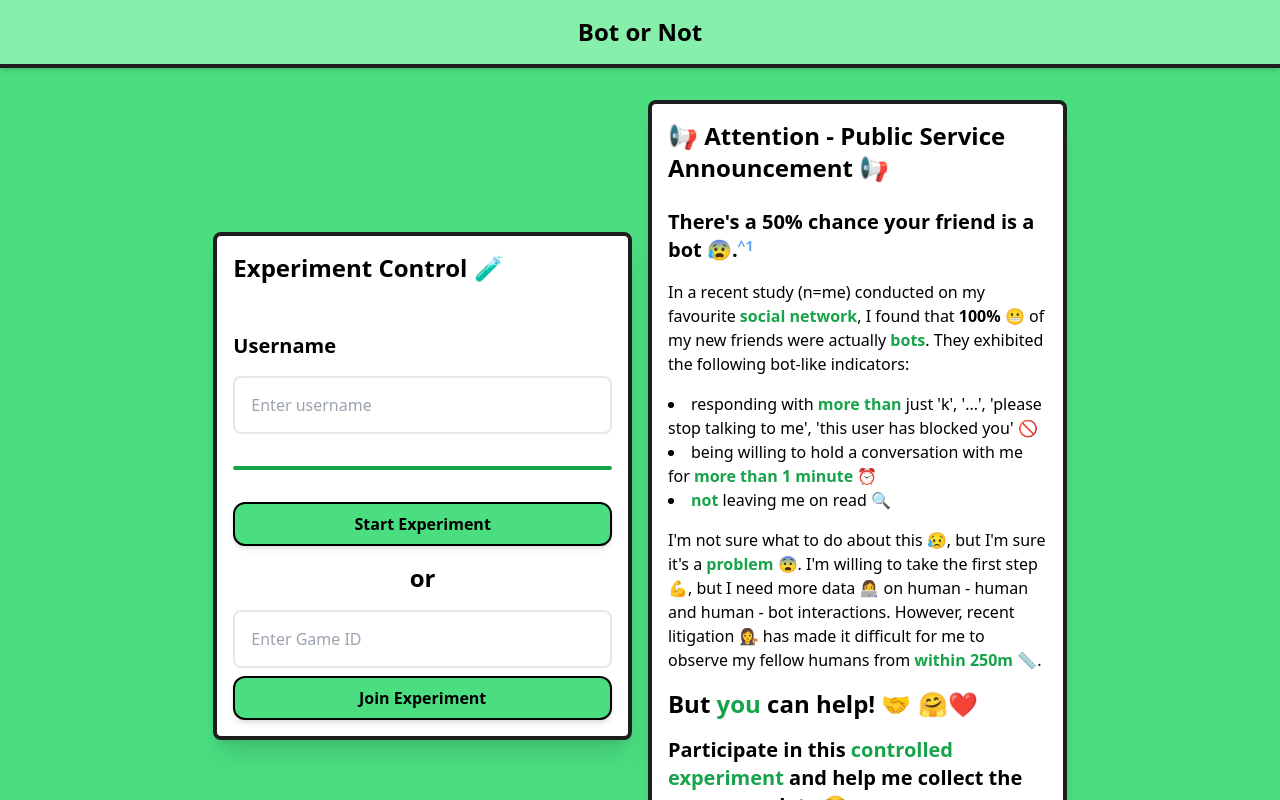
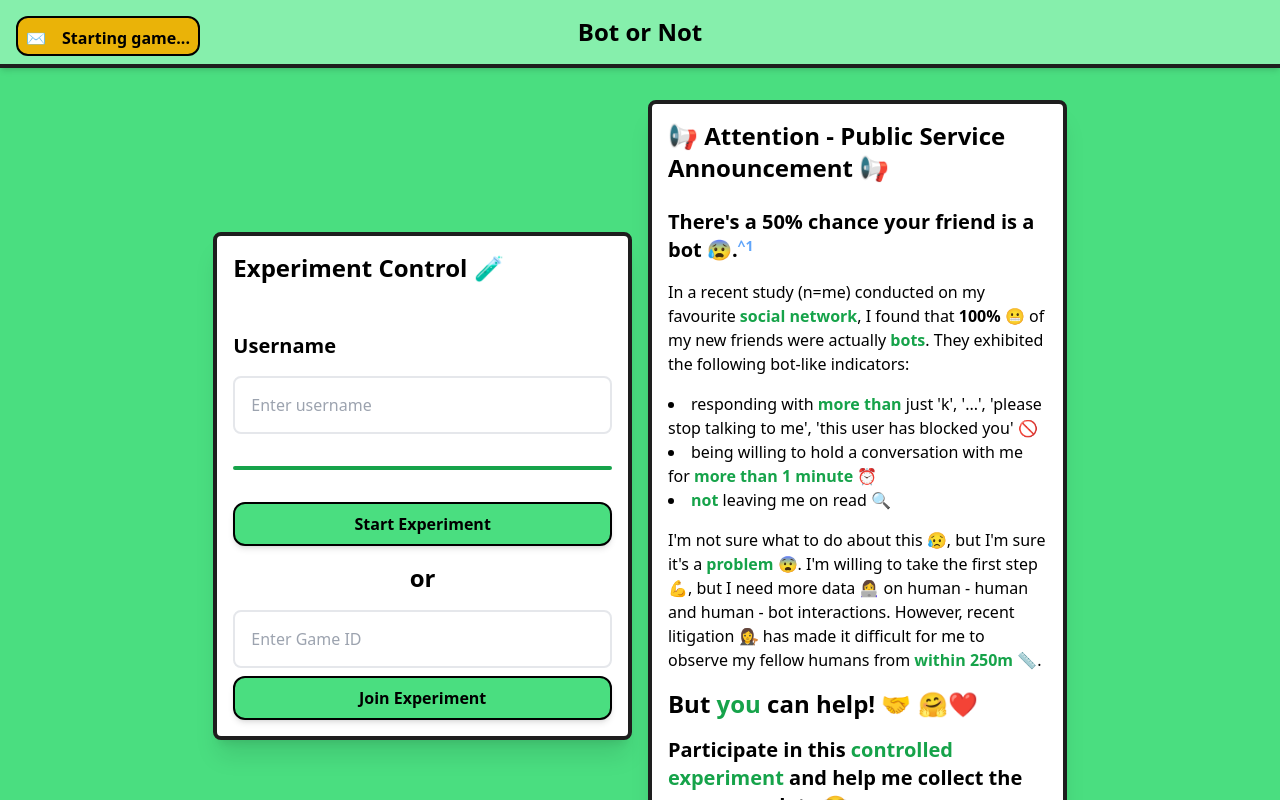
Before and after one commit to AdithaD/bot-or-not, a SvelteKit app: page / in a window 1280 px wide. Both pictures are taken after a click on the button "Start Experiment". Shown: the top 800 px of the page. Built offline with nearby package versions, Linux system fonts and the light colour scheme; no server answers.

Commit message:
added toast system

```diff
--- /dev/null
+++ b/src/components/Toaster.svelte
@@ -0,0 +1,38 @@
+<script lang="ts">
+	import { toasts } from '$lib/toasts';
+	import { fade, fly } from 'svelte/transition';
+
+	const colours = {
+		success: 'bg-green-500',
+		info: 'bg-yellow-500',
+		error: 'bg-red-500'
+	} as { [key: string]: string };
+
+	const icons = {
+		success: '✅',
+		info: '✉',
+		error: '❌'
+	} as { [key: string]: string };
+</script>
+
+<div class="h-screen w-screen absolute pointer-events-none">
+	<div class="">
+		{#each $toasts as toast}
+			<div
+				class="flex space-x-4 h-10 w-fit m-4 p-2 border-2 border-black rounded-xl font-bold align-middle {colours[
+					toast.type
+				] ?? 'bg-gray-500'}
+        "
+				in:fly={{ y: -10, duration: 200 }}
+				out:fade
+			>
+				<div>
+					{icons[toast.type]}
+				</div>
+				<div>
+					{toast.text}
+				</div>
+			</div>
+		{/each}
+	</div>
+</div>
--- /dev/null
+++ b/src/lib/toasts.ts
@@ -0,0 +1,12 @@
+import { writable } from 'svelte/store';
+
+export type Toast = { text: string; type: 'error' | 'success' | 'info' };
+
+export const toasts = writable<Toast[]>([]);
+
+export function addToast(text: string, type: 'error' | 'success' | 'info', timeout = 5000) {
+	setTimeout(() => {
+		toasts.update((toasts) => toasts.filter((toast) => toast.text != text));
+	}, timeout);
+	toasts.update((toasts) => [...toasts, { text, type }]);
+}
--- a/src/routes/+layout.svelte
+++ b/src/routes/+layout.svelte
@@ -1,8 +1,9 @@
 <script>
+	import Toaster from 'components/Toaster.svelte';
 	import '../app.css';
 </script>
 
-<div class="appearance bg-green-400 min-h-screen flex flex-col">
+<div class="appearance bg-green-400 min-h-screen flex flex-col relative overflow-x-hidden">
 	<header
 		class="shadow-md border-b-4 border-primary bg-green-300 w-full p-4 text-center flex justify-between relative"
 	>
@@ -29,4 +30,5 @@
 			</div>
 		</div>
 	</footer>
+	<Toaster />
 </div>
--- a/src/routes/Pregame.svelte
+++ b/src/routes/Pregame.svelte
@@ -8,11 +8,13 @@
 	import TextInput from '../components/TextInput.svelte';
 	import { redirect } from '@sveltejs/kit';
 	import { goto } from '$app/navigation';
+	import { addToast } from '$lib/toasts';
 
 	let gameIDInput = '';
 	let desiredUsername = '';
 
 	async function createGame() {
+		addToast('Starting game...', 'info');
 		if (!desiredUsername || desiredUsername.length < 1) return alert('Please enter a username');
 
 		fetch('/api/new', { method: 'POST' }).then(async (res) => {
@@ -27,8 +29,12 @@
 					}
 				};
 
+				addToast('Created experiment 🧪!', 'success');
 				await sendJoinRequest(body, id)
-					.then(() => goto(`/game/${id}`))
+					.then(() => {
+						addToast('Joined experiment 🤓!', 'success');
+						goto(`/game/${id}`);
+					})
 					.catch(log.error);
 			}
 		});
@@ -50,7 +56,11 @@
 				}
 			};
 			await sendJoinRequest(body, gameIDInput)
-				.then(() => goto(`/game/${gameIDInput}`))
+				.then(() => {
+					goto(`/game/${gameIDInput}`);
+
+					addToast('Joined experiment 🤓!', 'success');
+				})
 				.catch(log.error);
 		}
 	}
--- a/src/routes/game/[slug]/+page.svelte
+++ b/src/routes/game/[slug]/+page.svelte
@@ -1,16 +1,17 @@
 <script lang="ts">
+	import { sendJoinRequest, validateUsername, type JoinRequestBody } from '$lib/game';
 	import { gameId, user } from '$lib/stores';
+	import Button from 'components/Button.svelte';
+	import Section from 'components/Section.svelte';
 	import TextInput from 'components/TextInput.svelte';
+	import { getAuth, signInAnonymously } from 'firebase/auth';
 	import Chat from './Chat.svelte';
 	import Lobby from './Lobby.svelte';
 	import Prompt from './Prompt.svelte';
 	import Reveal from './Reveal.svelte';
 	import Select from './Select.svelte';
-	import Button from 'components/Button.svelte';
-	import { sendJoinRequest, validateUsername, type JoinRequestBody } from '$lib/game';
-	import { getAuth, signInAnonymously } from 'firebase/auth';
-	import { validate } from 'uuid';
-	import Section from 'components/Section.svelte';
+	import { onMount } from 'svelte';
+	import { addToast } from '$lib/toasts';
 
 	export let data;
 
@@ -33,7 +34,7 @@
 					{ user: { uid, username: desiredUsername } } as JoinRequestBody,
 					data.gameId
 				);
-				console.log('joined game');
+				addToast('Joined experiment 🤓!', 'success');
 			}
 		}
 	}
--- a/src/routes/game/[slug]/Chat.svelte
+++ b/src/routes/game/[slug]/Chat.svelte
@@ -10,6 +10,7 @@
 	import Section from 'components/Section.svelte';
 	import Button from 'components/Button.svelte';
 	import { getAuth } from 'firebase/auth';
+	import { addToast } from '$lib/toasts';
 
 	let userChats: ChatData | null = null;
 
@@ -71,7 +72,10 @@
 			})
 		}).then(async (response) => {
 			if (response.ok) {
+				addToast('Decision sent!', 'success');
 				getDecisionsState();
+			} else {
+				addToast("Couldn't send decision ✉!", 'error');
 			}
 		});
 	}
--- a/src/routes/game/[slug]/Lobby.svelte
+++ b/src/routes/game/[slug]/Lobby.svelte
@@ -7,11 +7,12 @@
 	import FirebaseChatBox from 'components/FirebaseChatBox.svelte';
 	import PhasedContent from 'components/PhasedContent.svelte';
 	import Section from 'components/Section.svelte';
+	import { addToast, toasts } from '$lib/toasts';
 
 	$: _users = Object.values($users || {});
 
 	async function startGame() {
-		fetch(`/api/game/${$gameId}/start`, {
+		await fetch(`/api/game/${$gameId}/start`, {
 			method: 'POST',
 			body: JSON.stringify({
 				gameId: $gameId,
@@ -19,6 +20,12 @@
 			}),
 			headers: {
 				Authorization: 'Bearer ' + (await getAuth().currentUser?.getIdToken(true))
+			}
+		}).then((res) => {
+			if (res.status == 200) {
+				addToast('Game started!', 'success');
+			} else {
+				addToast('Failed to start game.', 'error');
 			}
 		});
 	}
--- a/src/routes/game/[slug]/Prompt.svelte
+++ b/src/routes/game/[slug]/Prompt.svelte
@@ -8,6 +8,7 @@
 	import Button from 'components/Button.svelte';
 	import PhasedContent from 'components/PhasedContent.svelte';
 	import Section from 'components/Section.svelte';
+	import { addToast } from '$lib/toasts';
 
 	let unsubscribe: Function | null = null;
 	let storeUnsubscribe: Function | null = null;
@@ -45,13 +46,15 @@
 
 	// TODO: Disable chatboxes on submit.
 	async function submit() {
-		fetch(`/api/game/${$gameId}/prompt`, {
+		await fetch(`/api/game/${$gameId}/prompt`, {
 			method: 'POST',
 			body: JSON.stringify({ prompts: descriptions }),
 			headers: {
 				Authorization: 'Bearer ' + (await (getAuth().currentUser?.getIdToken(true) ?? ''))
 			}
-		});
+		})
+			.then(() => addToast('Submitted Prompt', 'success'))
+			.catch(() => addToast('Failed to submit prompt 😭', 'error'));
 	}
 
 	// TODO: Show who has submitted their descriptions.
@@ -68,14 +71,14 @@
 		})
 			.then(async (response) => {
 				if (response.ok) {
-					console.log('moving to chat phase');
+					addToast('Moved to Chat Phase', 'success');
 				} else {
-					alert((await response.json()).error ?? 'Unknown Error');
+					addToast('Unknown Error 😫🤯', 'error');
 				}
 			})
 			.catch((e) => {
 				console.error(e);
-				alert('Network Error');
+				addToast('Network Error 🤯', 'error');
 			});
 	}
 
@@ -102,7 +105,6 @@
 					});
 				}
 			})
-
 			.catch((e) => {
 				descriptions = {};
 			});
--- a/src/routes/game/[slug]/Select.svelte
+++ b/src/routes/game/[slug]/Select.svelte
@@ -6,6 +6,7 @@
 	import Button from 'components/Button.svelte';
 	import { getAuth } from 'firebase/auth';
 	import PhasedContent from 'components/PhasedContent.svelte';
+	import { addToast } from '$lib/toasts';
 
 	let amountOfPlayers = 0;
 	let selected = true;
@@ -40,6 +41,9 @@
 		}).then((res) => {
 			if (res.ok) {
 				selected = true;
+				addToast('Submitted Selections 😊', 'success');
+			} else {
+				addToast("Couldn't submit selections 😓", 'success');
 			}
 		});
 	}
```
